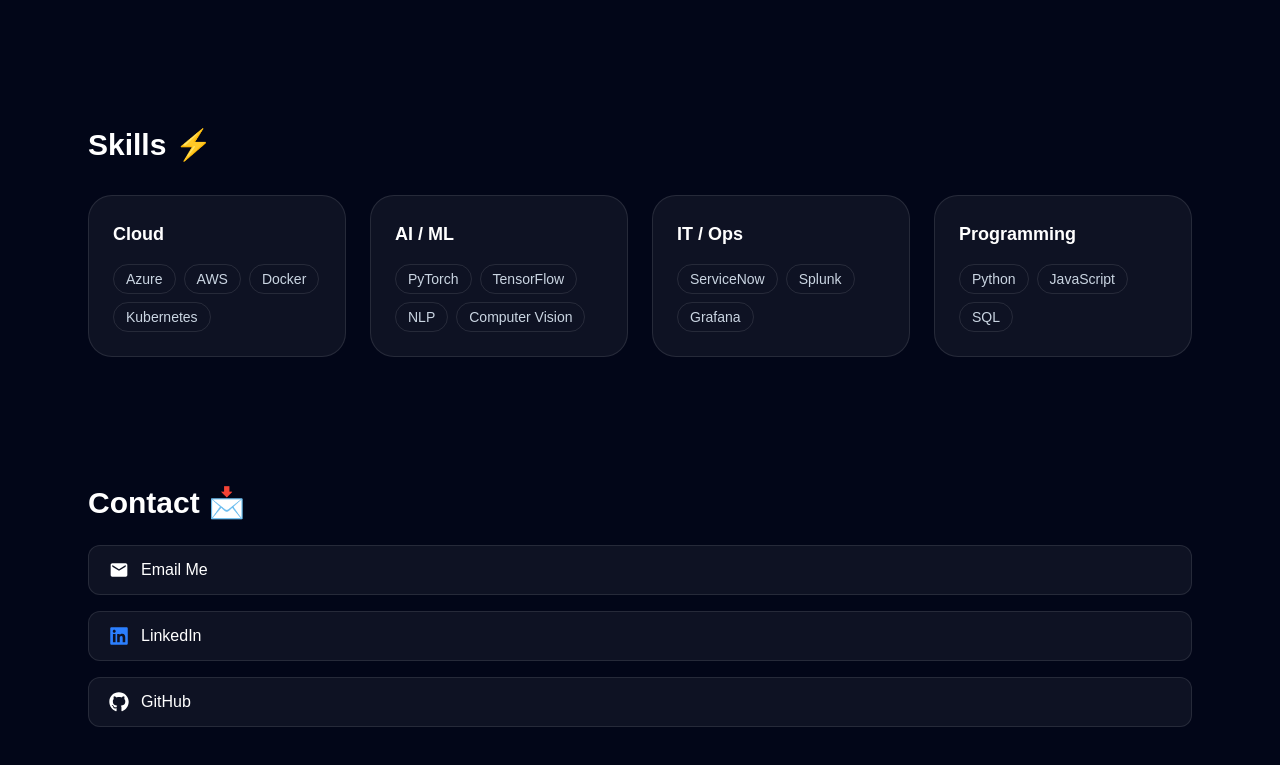
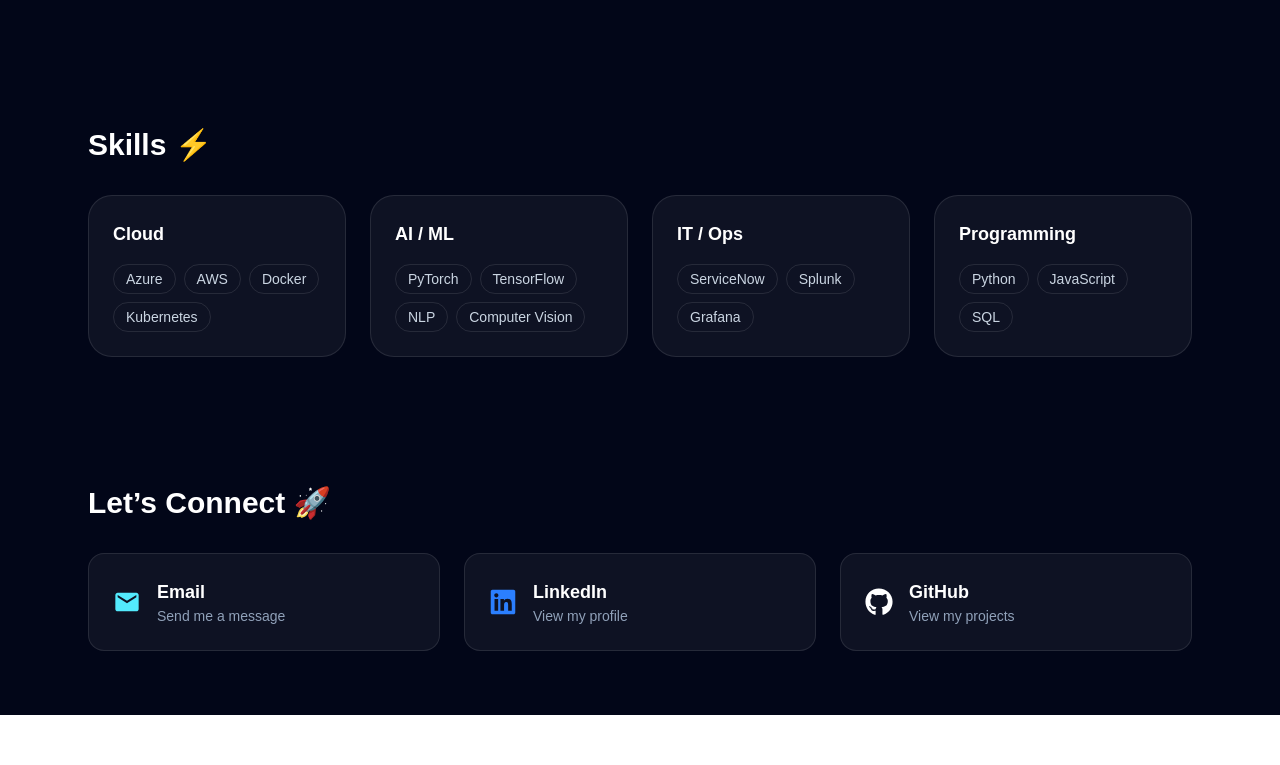
Before and after one commit to Dinkarpai/portfolio-site, a Next.js app: page / in a window 1280 px wide. Shown: the part 1417-2182 px from the top of the page. After the commit the page ends 2132 px from the top, so only its background shows below. Built offline with nearby package versions, Linux system fonts and the light colour scheme.

Commit message:
Upgrade contact section UI

```diff
--- a/app/page.tsx
+++ b/app/page.tsx
@@ -169,37 +169,52 @@
       </section>
 
       <section id="contact" className="mx-auto max-w-6xl px-6 py-16">
-        <h2 className="text-3xl font-semibold">Contact 📩</h2>
+  <h2 className="text-3xl font-semibold">Let’s Connect 🚀</h2>
 
-        <div className="mt-6 flex flex-col gap-4">
+  <div className="mt-8 grid gap-6 md:grid-cols-3">
+
+    {/* EMAIL */}
     <a
-            href="mailto:pai24rohit@gmail.com"
-            className="flex items-center gap-3 rounded-xl border border-white/10 bg-white/5 px-5 py-3 transition hover:bg-white/10"
+      href="mailto:your-email@example.com"
+      className="flex items-center gap-4 rounded-2xl border border-white/10 bg-white/5 p-6 transition hover:scale-[1.02] hover:bg-white/10"
     >
-            <MdEmail size={20} />
-            Email Me
+      <MdEmail size={28} className="text-cyan-300" />
+      <div>
+        <p className="text-lg font-semibold">Email</p>
+        <p className="text-sm text-slate-400">Send me a message</p>
+      </div>
     </a>
 
+    {/* LINKEDIN */}
     <a
       href="https://www.linkedin.com/in/dinkarnpai/"
       target="_blank"
       rel="noreferrer"
-            className="flex items-center gap-3 rounded-xl border border-white/10 bg-white/5 px-5 py-3 transition hover:bg-blue-500/20"
+      className="flex items-center gap-4 rounded-2xl border border-white/10 bg-white/5 p-6 transition hover:scale-[1.02] hover:bg-blue-500/20"
     >
-            <FaLinkedin size={20} className="text-blue-500" />
-            LinkedIn
+      <FaLinkedin size={28} className="text-blue-500" />
+      <div>
+        <p className="text-lg font-semibold">LinkedIn</p>
+        <p className="text-sm text-slate-400">View my profile</p>
+      </div>
     </a>
 
+    {/* GITHUB */}
     <a
       href="https://github.com/Dinkarpai"
       target="_blank"
       rel="noreferrer"
-            className="flex items-center gap-3 rounded-xl border border-white/10 bg-white/5 px-5 py-3 transition hover:bg-white/10"
+      className="flex items-center gap-4 rounded-2xl border border-white/10 bg-white/5 p-6 transition hover:scale-[1.02] hover:bg-gray-500/20"
     >
-            <FaGithub size={20} />
-            GitHub
+      <FaGithub size={28} className="text-white" />
+      <div>
+        <p className="text-lg font-semibold">GitHub</p>
+        <p className="text-sm text-slate-400">View my projects</p>
+      </div>
     </a>
+
   </div>
+
       </section>
     </main>
   );
```
Lines whose indentation alone changed are shown as unchanged.
